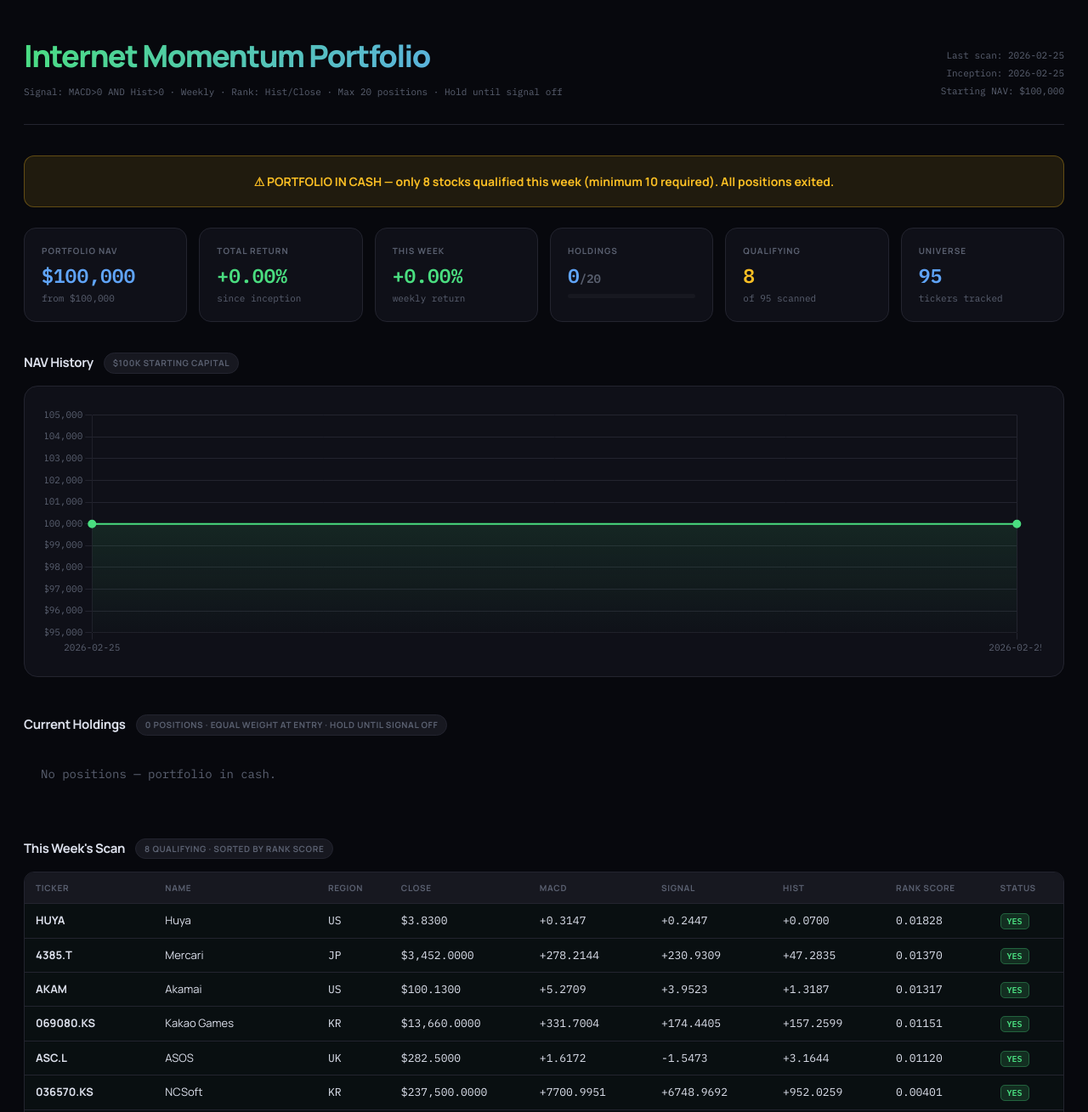
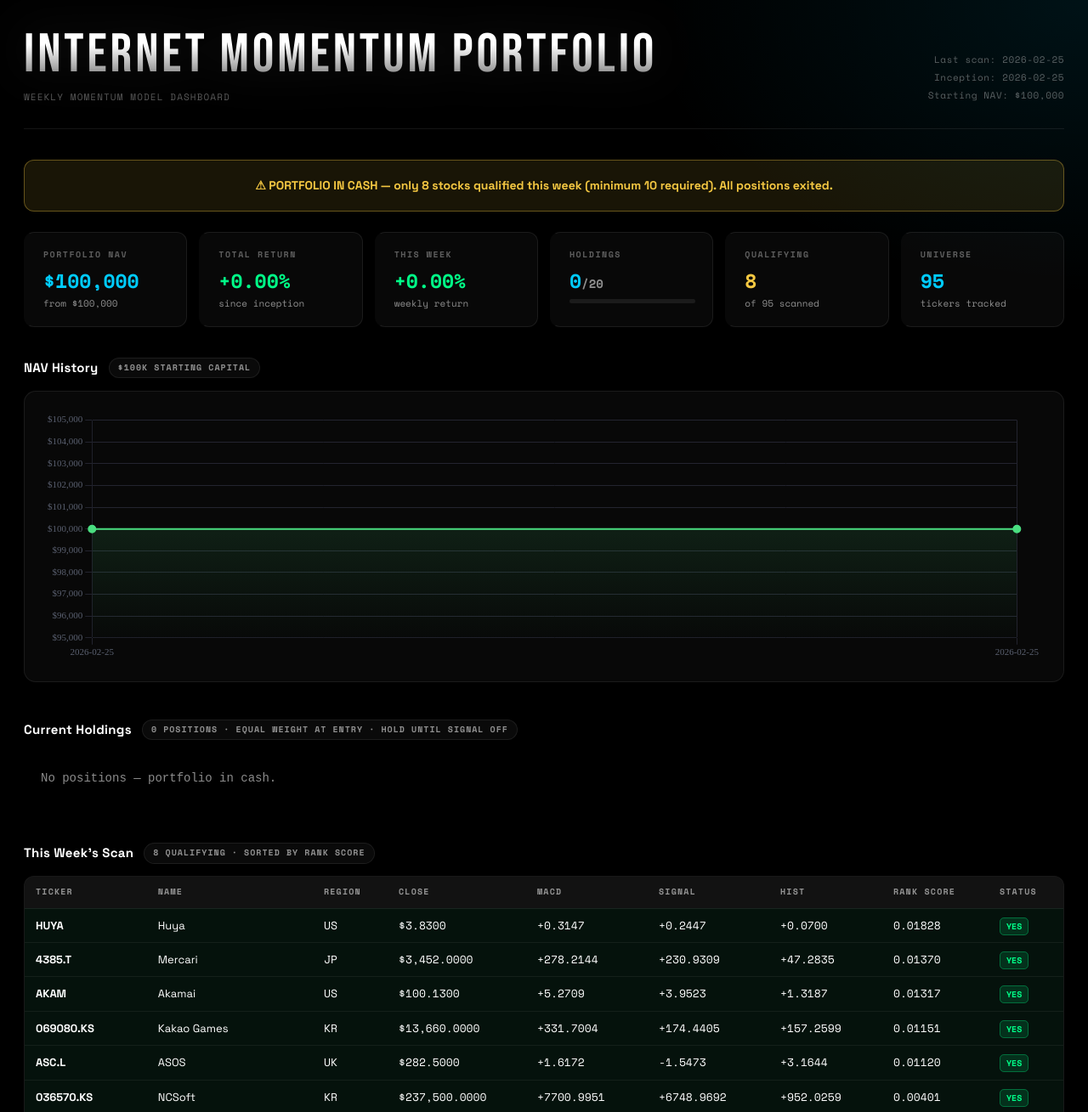
Before and after one commit to vivek-bothra/StockMomentumTracker, a plain HTML site: page docs/index.html in a window 1280 px wide. Shown: the top 1309 px of the page at 85% size. Drawn offline with nearby package versions, Linux system fonts and the light colour scheme.

Commit message:
Restyle momentum UI to match signals design system

```diff
--- a/docs/index.html
+++ b/docs/index.html
@@ -4,70 +4,63 @@
 <meta charset="utf-8"><meta name="viewport" content="width=device-width,initial-scale=1">
 <title>Internet Momentum Portfolio</title>
 <link rel="preconnect" href="https://fonts.googleapis.com">
-<link href="https://fonts.googleapis.com/css2?family=IBM+Plex+Mono:wght@400;500;600&family=Manrope:wght@400;600;700;800&display=swap" rel="stylesheet">
+<link href="https://fonts.googleapis.com/css2?family=Bebas+Neue&family=Space+Grotesk:wght@300;400;500;700&family=Space+Mono:wght@400;700&display=swap" rel="stylesheet">
 <script src="https://cdn.jsdelivr.net/npm/chart.js@4.4.0/dist/chart.umd.min.js"></script>
 <style>
-:root{--bg:#07080d;--s1:#0f1018;--s2:#171820;--border:#23242f;--border2:#2e3040;
-      --green:#4ade80;--red:#f87171;--blue:#60a5fa;--amber:#fbbf24;--purple:#a78bfa;
-      --text:#dde1ed;--muted:#5a6070;--muted2:#3a3f50}
+:root{--bg:#000;--surface:rgba(255,255,255,.03);--surface-2:rgba(255,255,255,.05);--border:rgba(255,255,255,.08);
+      --border-strong:rgba(255,255,255,.14);--gold:#f5c842;--gold2:#e8a020;--green:#00ff88;--red:#ff4466;
+      --blue:#00ccff;--slate:#8899bb;--text:#fff;--muted:rgba(255,255,255,.55);--muted-2:rgba(255,255,255,.35)}
 *{box-sizing:border-box;margin:0;padding:0}
-body{background:var(--bg);color:var(--text);font-family:'Manrope',sans-serif;font-size:14px;line-height:1.65}
-.mono{font-family:'IBM Plex Mono',monospace}
-.wrap{max-width:1440px;margin:0 auto;padding:36px 28px}
-.hdr{display:flex;justify-content:space-between;align-items:flex-end;
-      padding-bottom:28px;border-bottom:1px solid var(--border);margin-bottom:36px}
-.hdr h1{font-size:clamp(20px,3.5vw,36px);font-weight:800;letter-spacing:-1.5px;
-         background:linear-gradient(120deg,var(--green),var(--blue));
-         -webkit-background-clip:text;-webkit-text-fill-color:transparent}
-.hdr p{font-size:11px;color:var(--muted);margin-top:4px;font-family:'IBM Plex Mono',monospace}
-.hdr-r{text-align:right;font-family:'IBM Plex Mono',monospace;font-size:11px;color:var(--muted);line-height:1.9}
+html,body{width:100%;min-height:100%}
+body{overflow-x:hidden;background:radial-gradient(1200px 700px at 15% -10%,rgba(0,255,136,.08),transparent 60%),
+     radial-gradient(900px 600px at 100% 0,rgba(0,204,255,.09),transparent 58%),var(--bg);
+     color:var(--text);font-family:'Space Grotesk',sans-serif;font-size:14px;line-height:1.65}
+.mono{font-family:'Space Mono',monospace}
+.wrap{position:relative;z-index:1;max-width:1440px;margin:0 auto;padding:36px 28px 100px}
+.hdr{display:flex;justify-content:space-between;align-items:flex-end;padding-bottom:28px;border-bottom:1px solid var(--border);margin-bottom:36px}
+.hdr h1{font-family:'Bebas Neue',sans-serif;font-size:clamp(40px,5vw,70px);font-weight:400;letter-spacing:.06em;line-height:.92;
+        background:linear-gradient(180deg,#fff 28%,rgba(255,255,255,.45));-webkit-background-clip:text;-webkit-text-fill-color:transparent;
+        filter:drop-shadow(0 0 28px rgba(255,255,255,.1))}
+.hdr p{font-size:11px;color:var(--muted-2);margin-top:10px;font-family:'Space Mono',monospace;letter-spacing:.1em;text-transform:uppercase}
+.hdr-r{text-align:right;font-family:'Space Mono',monospace;font-size:11px;color:var(--muted-2);line-height:1.9;letter-spacing:.05em}
 .stat-grid{display:grid;grid-template-columns:repeat(auto-fit,minmax(155px,1fr));gap:14px;margin-bottom:36px}
-.card{background:var(--s1);border:1px solid var(--border);border-radius:14px;padding:18px 20px;transition:border-color .2s}
-.card:hover{border-color:var(--border2)}
-.card .lbl{font-size:10px;font-weight:700;letter-spacing:.1em;text-transform:uppercase;color:var(--muted);margin-bottom:10px}
-.card .val{font-size:23px;font-weight:800;font-family:'IBM Plex Mono',monospace;line-height:1}
-.card .sub{font-size:11px;color:var(--muted);margin-top:6px;font-family:'IBM Plex Mono',monospace}
-.green{color:var(--green)}.red{color:var(--red)}.blue{color:var(--blue)}.amber{color:var(--amber)}
-.cap-track{background:var(--s2);border-radius:99px;height:5px;overflow:hidden;margin-top:10px}
+.card{background:var(--surface);border:1px solid var(--border);border-left:3px solid transparent;border-radius:12px;padding:18px 20px;transition:background .2s,border-color .2s}
+.card:hover{background:var(--surface-2);border-color:var(--border-strong)}
+.card .lbl{font-size:10px;font-weight:700;letter-spacing:.15em;text-transform:uppercase;color:var(--muted-2);margin-bottom:10px;font-family:'Space Mono',monospace}
+.card .val{font-size:23px;font-weight:700;font-family:'Space Mono',monospace;line-height:1}
+.card .sub{font-size:11px;color:var(--muted);margin-top:6px;font-family:'Space Mono',monospace}
+.green{color:var(--green)}.red{color:var(--red)}.blue{color:var(--blue)}.amber{color:var(--gold)}
+.cap-track{background:rgba(255,255,255,.08);border-radius:99px;height:5px;overflow:hidden;margin-top:10px}
 .cap-fill{background:linear-gradient(90deg,var(--green),var(--blue));height:100%;border-radius:99px}
 .section{margin-bottom:44px}
 .sec-hdr{display:flex;align-items:center;gap:12px;margin-bottom:14px}
-.sec-hdr h2{font-size:15px;font-weight:700;letter-spacing:-.3px}
-.tag{font-size:10px;font-weight:700;letter-spacing:.06em;text-transform:uppercase;
-      background:var(--s2);border:1px solid var(--border);color:var(--muted);
-      border-radius:99px;padding:3px 10px;white-space:nowrap}
-.chart-box{background:var(--s1);border:1px solid var(--border);border-radius:16px;padding:24px}
-.tbl-wrap{overflow-x:auto;border-radius:12px;border:1px solid var(--border)}
+.sec-hdr h2{font-size:15px;font-weight:700;letter-spacing:.02em}
+.tag{font-size:10px;font-weight:700;letter-spacing:.1em;text-transform:uppercase;background:rgba(255,255,255,.04);border:1px solid var(--border);color:var(--muted);border-radius:99px;padding:3px 10px;white-space:nowrap;font-family:'Space Mono',monospace}
+.chart-box{background:var(--surface);border:1px solid var(--border);border-radius:14px;padding:24px}
+.tbl-wrap{overflow-x:auto;border-radius:12px;border:1px solid var(--border);background:rgba(255,255,255,.02)}
 table{width:100%;border-collapse:collapse;font-size:13px}
-thead{background:var(--s2)}
-th{padding:10px 13px;text-align:left;font-size:10px;font-weight:700;
-    letter-spacing:.07em;text-transform:uppercase;color:var(--muted);
-    border-bottom:1px solid var(--border);white-space:nowrap}
-tr{border-bottom:1px solid var(--border);transition:background .12s}
+thead{background:rgba(255,255,255,.05)}
+th{padding:10px 13px;text-align:left;font-size:10px;font-weight:700;letter-spacing:.12em;text-transform:uppercase;color:var(--muted);border-bottom:1px solid var(--border);white-space:nowrap;font-family:'Space Mono',monospace}
+tr{border-bottom:1px solid rgba(255,255,255,.06);transition:background .12s}
 tr:last-child{border-bottom:none}
-tr:hover{background:var(--s2)}
-tr.row-yes{background:rgba(74,222,128,.03)}
-tr.row-held{background:rgba(96,165,250,.05);border-left:2px solid var(--blue)}
+tr:hover{background:rgba(255,255,255,.04)}
+tr.row-yes{background:rgba(0,255,136,.05)}
+tr.row-held{background:rgba(0,204,255,.08);border-left:2px solid var(--blue)}
 td{padding:9px 13px;vertical-align:middle}
-.badge-yes{background:rgba(74,222,128,.15);color:var(--green);border:1px solid rgba(74,222,128,.3);
-            border-radius:5px;padding:2px 7px;font-size:10px;font-weight:700;font-family:'IBM Plex Mono',monospace}
-.badge-no{background:rgba(248,113,113,.1);color:var(--red);border:1px solid rgba(248,113,113,.2);
-           border-radius:5px;padding:2px 7px;font-size:10px;font-weight:700;font-family:'IBM Plex Mono',monospace}
-.badge-held{background:rgba(96,165,250,.15);color:var(--blue);border:1px solid rgba(96,165,250,.3);
-             border-radius:5px;padding:2px 7px;font-size:10px;font-weight:700;font-family:'IBM Plex Mono',monospace}
-.action-buy{background:rgba(74,222,128,.12);color:var(--green);border-radius:4px;
-             padding:2px 8px;font-size:10px;font-weight:700;font-family:'IBM Plex Mono',monospace}
-.action-sell{background:rgba(248,113,113,.1);color:var(--red);border-radius:4px;
-              padding:2px 8px;font-size:10px;font-weight:700;font-family:'IBM Plex Mono',monospace}
-.warn-box{background:rgba(251,191,36,.07);border:1px solid rgba(251,191,36,.25);
-           border-radius:10px;padding:14px 18px;margin-bottom:20px;color:var(--amber)}
-.warn-box ul{padding-left:18px;margin-top:6px;font-family:'IBM Plex Mono',monospace;font-size:12px}
-.cash-banner{background:rgba(251,191,36,.1);border:1px solid rgba(251,191,36,.3);
-              border-radius:12px;padding:18px 24px;margin-bottom:24px;
-              text-align:center;font-size:14px;font-weight:700;color:var(--amber)}
-footer{margin-top:60px;padding-top:22px;border-top:1px solid var(--border);
-        font-size:11px;color:var(--muted);font-family:'IBM Plex Mono',monospace;
-        text-align:center;line-height:1.9}
+.badge-yes{background:rgba(0,255,136,.13);color:var(--green);border:1px solid rgba(0,255,136,.3);border-radius:5px;padding:2px 7px;font-size:10px;font-weight:700;font-family:'Space Mono',monospace}
+.badge-no{background:rgba(255,68,102,.13);color:var(--red);border:1px solid rgba(255,68,102,.3);border-radius:5px;padding:2px 7px;font-size:10px;font-weight:700;font-family:'Space Mono',monospace}
+.badge-held{background:rgba(0,204,255,.13);color:var(--blue);border:1px solid rgba(0,204,255,.3);border-radius:5px;padding:2px 7px;font-size:10px;font-weight:700;font-family:'Space Mono',monospace}
+.action-buy{background:rgba(0,255,136,.12);color:var(--green);border-radius:4px;padding:2px 8px;font-size:10px;font-weight:700;font-family:'Space Mono',monospace}
+.action-sell{background:rgba(255,68,102,.12);color:var(--red);border-radius:4px;padding:2px 8px;font-size:10px;font-weight:700;font-family:'Space Mono',monospace}
+.warn-box{background:rgba(245,200,66,.1);border:1px solid rgba(245,200,66,.35);border-radius:10px;padding:14px 18px;margin-bottom:20px;color:var(--gold)}
+.warn-box ul{padding-left:18px;margin-top:6px;font-family:'Space Mono',monospace;font-size:12px}
+.cash-banner{background:rgba(245,200,66,.1);border:1px solid rgba(245,200,66,.35);border-radius:12px;padding:18px 24px;margin-bottom:24px;text-align:center;font-size:14px;font-weight:700;color:var(--gold)}
+button,.btn,input,select,textarea{font-family:'Space Grotesk',sans-serif;font-size:13px;border-radius:8px}
+button,.btn{background:linear-gradient(180deg,rgba(0,255,136,.18),rgba(0,255,136,.08));color:var(--green);border:1px solid rgba(0,255,136,.35);padding:8px 14px;cursor:pointer;transition:all .2s}
+button:hover,.btn:hover{background:linear-gradient(180deg,rgba(0,255,136,.24),rgba(0,255,136,.12));box-shadow:0 0 16px rgba(0,255,136,.15)}
+input,select,textarea{background:rgba(255,255,255,.03);color:var(--text);border:1px solid var(--border);padding:8px 10px;outline:none}
+input:focus,select:focus,textarea:focus{border-color:rgba(0,204,255,.65);box-shadow:0 0 0 3px rgba(0,204,255,.12)}
+footer{margin-top:60px;padding-top:22px;border-top:1px solid var(--border);font-size:11px;color:var(--muted-2);font-family:'Space Mono',monospace;text-align:center;line-height:1.9;letter-spacing:.05em;text-transform:uppercase}
 @media(max-width:640px){.hdr{flex-direction:column;align-items:flex-start;gap:10px}.hdr-r{text-align:left}}
 </style>
 </head>
@@ -76,7 +69,7 @@ footer{margin-top:60px;padding-top:22px;border-top:1px solid var(--border);
 <div class="hdr">
   <div>
     <h1>Internet Momentum Portfolio</h1>
-    <p>Signal: MACD&gt;0 AND Hist&gt;0 · Weekly · Rank: Hist/Close · Max 20 positions · Hold until signal off</p>
+    <p>Weekly momentum model dashboard</p>
   </div>
   <div class="hdr-r">Last scan: 2026-02-25<br>Inception: 2026-02-25<br>Starting NAV: $100,000</div>
 </div>
@@ -1081,8 +1074,7 @@ footer{margin-top:60px;padding-top:22px;border-top:1px solid var(--border);
 </div>
 
 <footer>
-  Internet Momentum Portfolio · MACD&gt;0 AND Hist&gt;0 (EMA 12/26/9, Weekly) ·
-  Ranked Hist/Close · Max 20 positions · Min 10 to stay invested ·
+  Internet Momentum Portfolio · Ranked Hist/Close · Max 20 positions · Min 10 to stay invested ·
   Hold until signal off · $100k NAV · Not financial advice.
 </footer></div>
 
```
